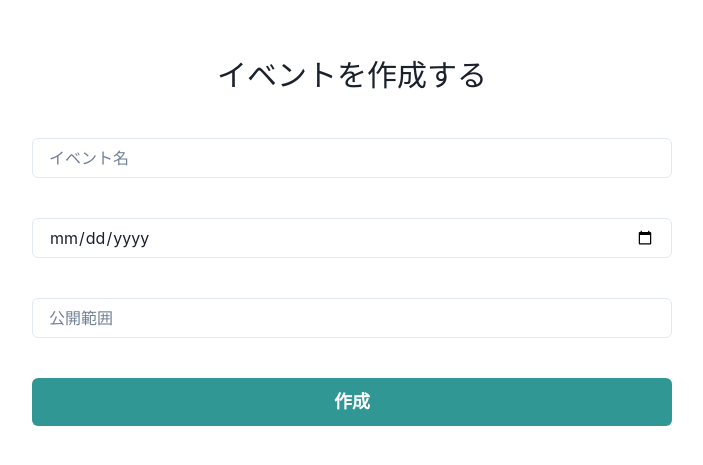
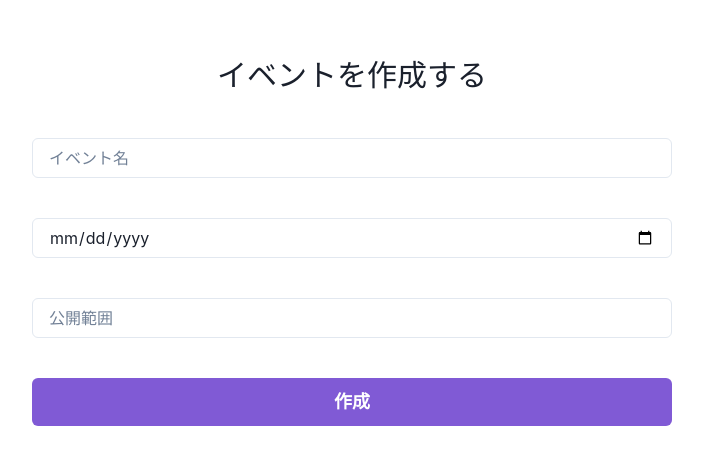
Before and after one commit to club-gleap/glape, a Next.js app: page /event/add in a window 1280 px wide. Shown: the part 161-626 px from the top of the page, without its empty margins (288-991 px from the left). Built offline with nearby package versions, Linux system fonts and the light colour scheme.

Commit message:
イベント追加画面を作成した

```diff
--- a/app/event/add/page.tsx
+++ b/app/event/add/page.tsx
@@ -1,14 +1,14 @@
 "use client"
-import { Box,Button,Center,Input, Stack, Text} from "@chakra-ui/react";
+import { Box,Button,Center,Input, Stack} from "@chakra-ui/react";
 export default function eventAdd(){
 	return (
-        <Center flexDirection={"column"} h="100vh" w="100vw">
-            <Stack direction="column" w={["80%","50%"]} gap="10">
+        <Center h="100vh" w="100vw">
+            <Stack w={["80%","50%"]} gap="10">
                 <Box fontSize="30px" textAlign="center">イベントを作成する</Box>
                 <Input placeholder='イベント名' />
                 <Input type="date" />
                 <Input placeholder='公開範囲' />
-                <Button size="lg" colorScheme="teal">作成</Button>
+                <Button size="lg" colorScheme="purple">作成</Button>
             </Stack>
         </Center>
     )
```
